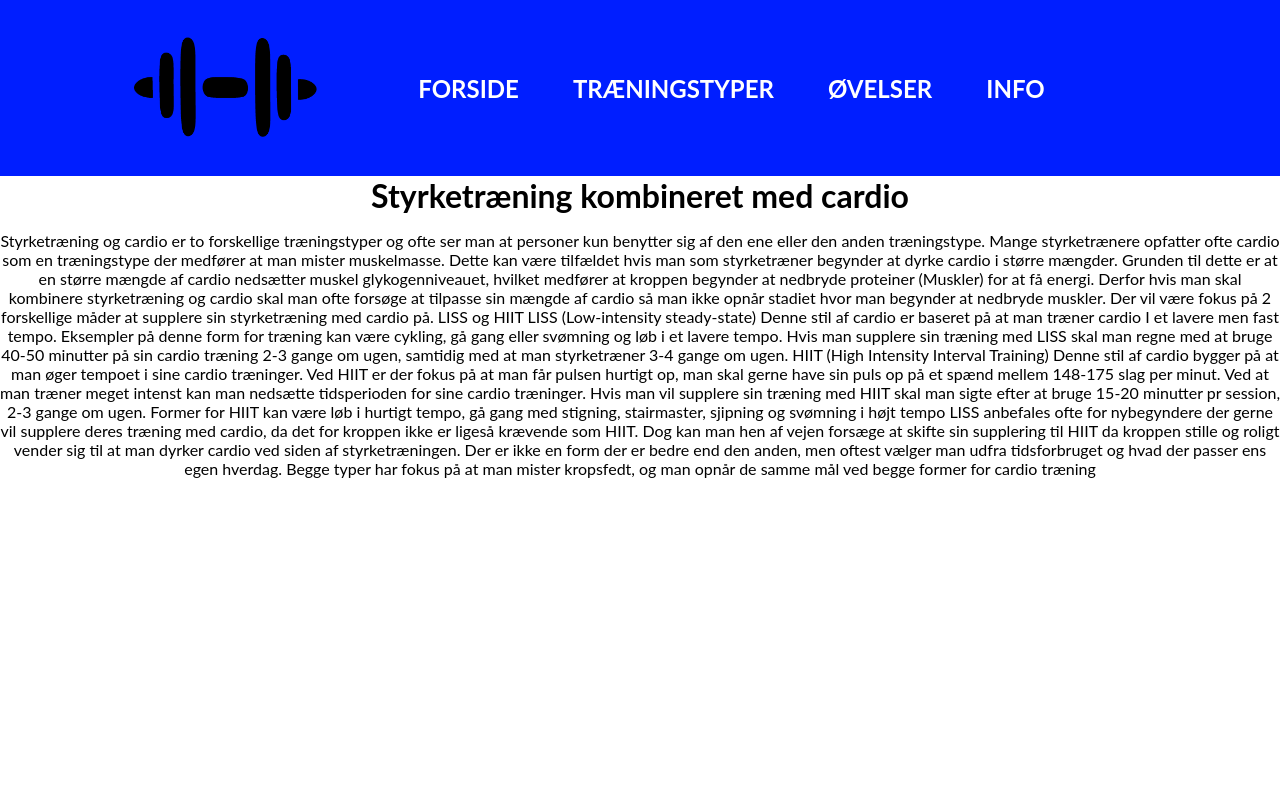
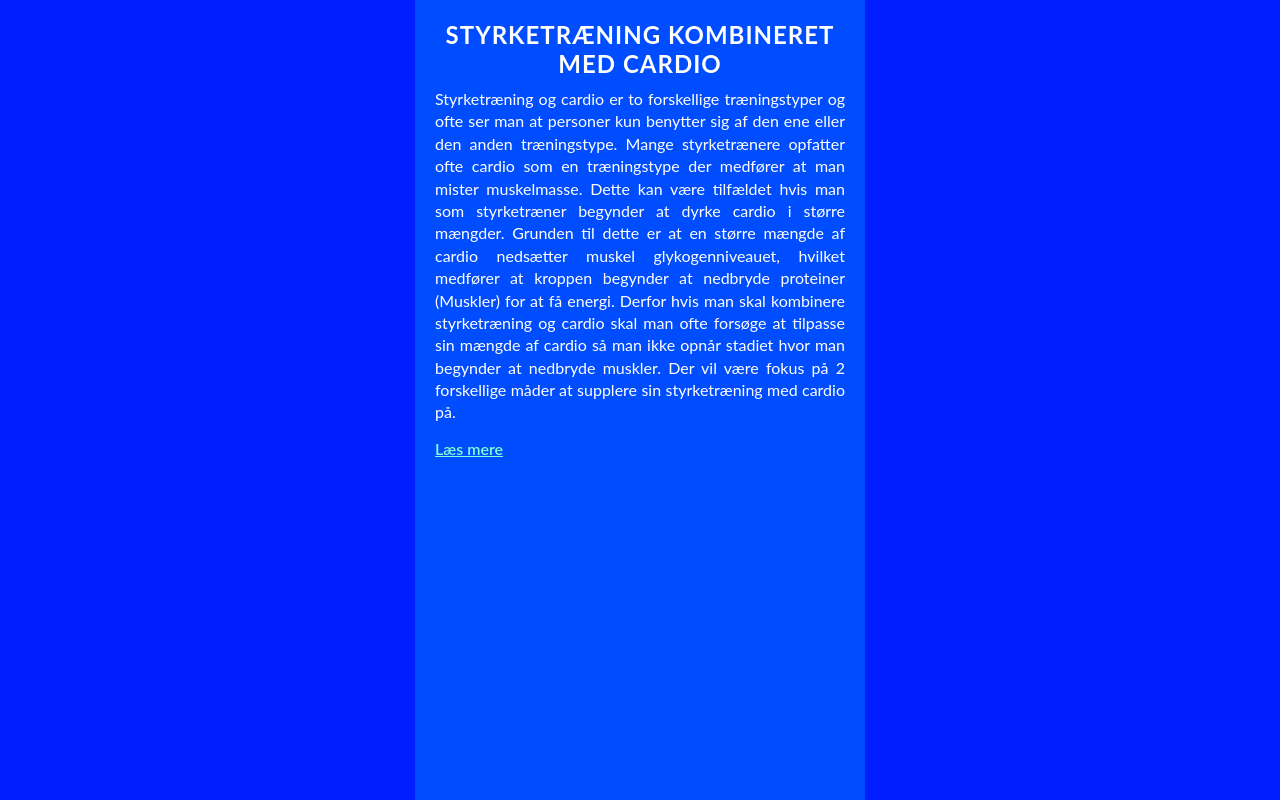
Before and after one commit to JeppeTang/Traening, a plain HTML site: page styrke.html in a window 1280 px wide. Drawn offline with Linux system fonts and the light colour scheme.

Commit message:
Artikel vis mere/mindre

```diff
--- a/styles.css
+++ b/styles.css
@@ -28,16 +28,14 @@ justify-content: center;
  nav{
     flex: 0.80;
     display:flex;
-    justify-content: center;
+    justify-content: center;}
 
-
- }
  ul{
 list-style: none;
 margin: 0;
-padding: 0;
+padding: 0;}
 
- }
+
  li{
 display: inline-block;
 font-size: 18pt;
@@ -49,6 +47,8 @@ color: #fff;
 padding: 25px;
 text-decoration: none;
  }
+
+
 
  .forside{
     display: flex;
@@ -123,3 +123,65 @@ font-size: 12pt;
 .læsmerecenter{
   text-align: center;
 }
+
+
+
+  *{margin: 0;
+padding: 0;
+box-sizing: border-box;
+}
+
+
+#styrke{
+   background-color: #001eff;
+   width: 100%;
+   min-height: 100vh;
+   display:flex;
+   justify-content: center;
+   align-content: center;
+}
+
+.tekstboks{
+width: 450px;
+background: #004DFF;
+padding: 20px;
+margin:0 auto;
+box-sizing: 0 0 5px rgba(0,0,0,0.5);
+color: #fff;
+}
+
+.tekstboks h2{
+   margin-bottom: 10px;
+   text-transform: uppercase;
+   letter-spacing: 1px;
+}
+
+.tekstboks p{
+   line-height: 1.4;
+   text-align: justify;
+}
+#check{display: none;}
+
+.content{display: none;}
+
+label{
+   display: inline-block;
+   margin-top: 15px;
+   color: aquamarine;
+   text-decoration: underline;
+   cursor: pointer;
+   font-weight: 600;
+}
+#check:checked ~ .content{
+   display:block;
+}
+
+#check:checked ~ label{
+   visibility: hidden;
+}
+
+#check:checked ~ label:after{
+   content:'Vis mindre';
+   display:block;
+ visibility: visible;
+}
--- a/styrke.html
+++ b/styrke.html
@@ -7,8 +7,9 @@
     <title>Document</title>
     <link rel="stylesheet" href="styles.css">
 </head>
-<body>
-    <header>
+
+<body id="styrke">
+    <!-- <header>
         <div class="logo-holder"> </div>
         <div class="logo">
             <img src="billeder/logo.png" alt="logo">
@@ -24,18 +25,29 @@
                 <li><a href="#">INFO</a></li>
             </ul>
         </nav>
-    </header>
+    </header>  -->
+    <div class="tekstboks">
+    <input type="checkbox" id="check">
 
-    <article>
-        <h1>Styrketræning kombineret med cardio</h1>
-        <p>Styrketræning og cardio er to forskellige træningstyper og ofte ser man at personer kun benytter sig af den ene eller den anden træningstype. Mange styrketrænere opfatter ofte cardio som en træningstype der medfører at man mister muskelmasse. Dette kan være tilfældet hvis man som styrketræner begynder at dyrke cardio i større mængder. Grunden til dette er at en større mængde af cardio nedsætter muskel glykogenniveauet, hvilket medfører at kroppen begynder at nedbryde proteiner (Muskler) for at få energi. Derfor hvis man skal kombinere styrketræning og cardio skal man ofte forsøge at tilpasse sin mængde af cardio så man ikke opnår stadiet hvor man begynder at nedbryde muskler.
-            Der vil være fokus på 2 forskellige måder at supplere sin styrketræning med cardio på. LISS og HIIT
-            LISS (Low-intensity steady-state) Denne stil af cardio er baseret på at man træner cardio I et lavere men fast tempo. Eksempler på denne form for træning kan være cykling, gå gang eller svømning og løb i et lavere tempo. Hvis man supplere sin træning med LISS skal man regne med at bruge 40-50 minutter på sin cardio træning 2-3 gange om ugen, samtidig med at man styrketræner 3-4 gange om ugen.
-            HIIT (High Intensity Interval Training) Denne stil af cardio bygger på at man øger tempoet i sine cardio træninger. Ved HIIT er der fokus på at man får pulsen hurtigt op, man skal gerne have sin puls op på et spænd mellem 148-175 slag per minut. Ved at man træner meget intenst kan man nedsætte tidsperioden for sine cardio træninger. Hvis man vil supplere sin træning med HIIT skal man sigte efter at bruge 15-20 minutter pr session, 2-3 gange om ugen. Former for HIIT kan være løb i hurtigt tempo, gå gang med stigning, stairmaster, sjipning og svømning i højt tempo
-            LISS anbefales ofte for nybegyndere der gerne vil supplere deres træning med cardio, da det for kroppen ikke er ligeså krævende som HIIT. Dog kan man hen af vejen forsæge at skifte sin supplering til HIIT da kroppen stille og roligt vender sig til at man dyrker cardio ved siden af styrketræningen.
-            Der er ikke en form der er bedre end den anden, men oftest vælger man udfra tidsforbruget og hvad der passer ens egen hverdag.
-            Begge typer har fokus på at man mister kropsfedt, og man opnår de samme mål ved begge former for cardio træning
-            </p>
-    </article>
+<h2>Styrketræning kombineret med cardio</h2>
+<p>Styrketræning og cardio er to forskellige træningstyper og ofte ser man at personer kun benytter sig af den ene eller den anden træningstype. Mange styrketrænere opfatter ofte cardio som en træningstype der medfører at man mister muskelmasse. Dette kan være tilfældet hvis man som styrketræner begynder at dyrke cardio i større mængder. Grunden til dette er at en større mængde af cardio nedsætter muskel glykogenniveauet, hvilket medfører at kroppen begynder at nedbryde proteiner (Muskler) for at få energi. Derfor hvis man skal kombinere styrketræning og cardio skal man ofte forsøge at tilpasse sin mængde af cardio så man ikke opnår stadiet hvor man begynder at nedbryde muskler.
+    Der vil være fokus på 2 forskellige måder at supplere sin styrketræning med cardio på.
+    </p>
+<div class="content">
+<p>LISS og HIIT
+    LISS (Low-intensity steady-state) Denne stil af cardio er baseret på at man træner cardio I et lavere men fast tempo. Eksempler på denne form for træning kan være cykling, gå gang eller svømning og løb i et lavere tempo. Hvis man supplere sin træning med LISS skal man regne med at bruge 40-50 minutter på sin cardio træning 2-3 gange om ugen, samtidig med at man styrketræner 3-4 gange om ugen.
+    HIIT (High Intensity Interval Training) Denne stil af cardio bygger på at man øger tempoet i sine cardio træninger. Ved HIIT er der fokus på at man får pulsen hurtigt op, man skal gerne have sin puls op på et spænd mellem 148-175 slag per minut. Ved at man træner meget intenst kan man nedsætte tidsperioden for sine cardio træninger. Hvis man vil supplere sin træning med HIIT skal man sigte efter at bruge 15-20 minutter pr session, 2-3 gange om ugen. Former for HIIT kan være løb i hurtigt tempo, gå gang med stigning, stairmaster, sjipning og svømning i højt tempo
+    LISS anbefales ofte for nybegyndere der gerne vil supplere deres træning med cardio, da det for kroppen ikke er ligeså krævende som HIIT. Dog kan man hen af vejen forsæge at skifte sin supplering til HIIT da kroppen stille og roligt vender sig til at man dyrker cardio ved siden af styrketræningen.
+    Der er ikke en form der er bedre end den anden, men oftest vælger man udfra tidsforbruget og hvad der passer ens egen hverdag.
+    Begge typer har fokus på at man mister kropsfedt, og man opnår de samme mål ved begge former for cardio træning</p>
+
+</div>
+<label for="check">Læs mere</label>
+</div>
+
+
+
+
+
 </body>
 </html>
```
Also changed, not shown: index.html (+7 -9 lines).
